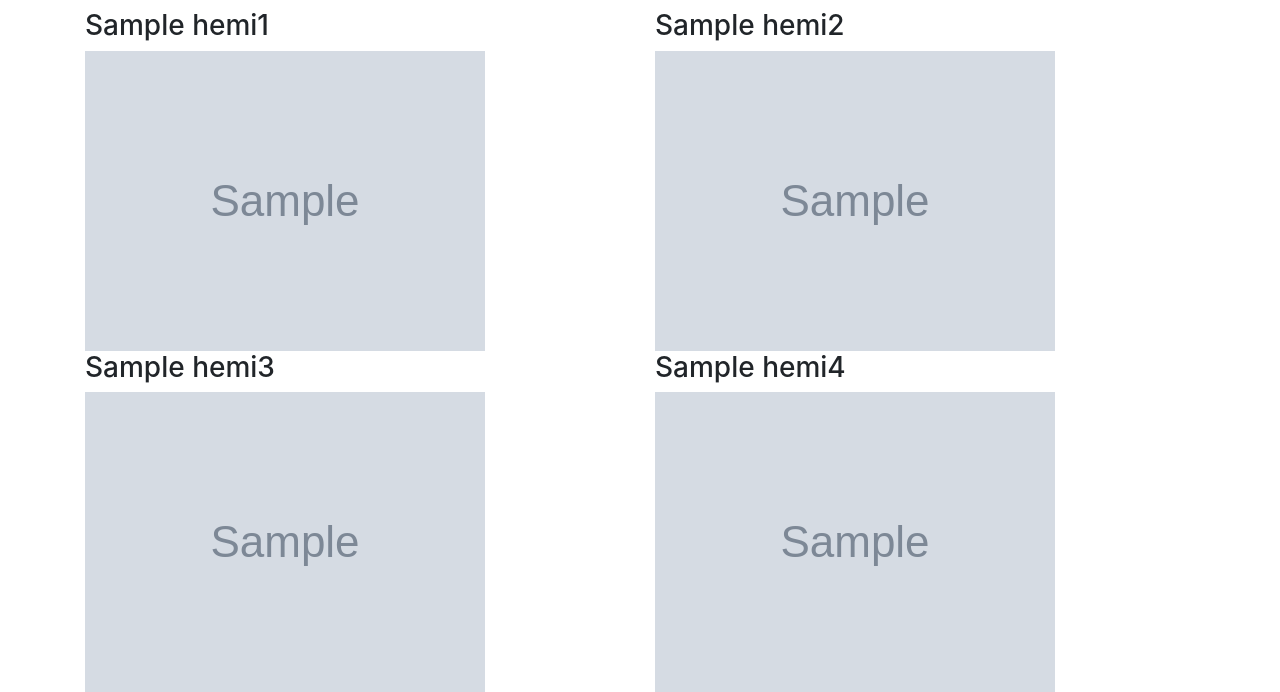
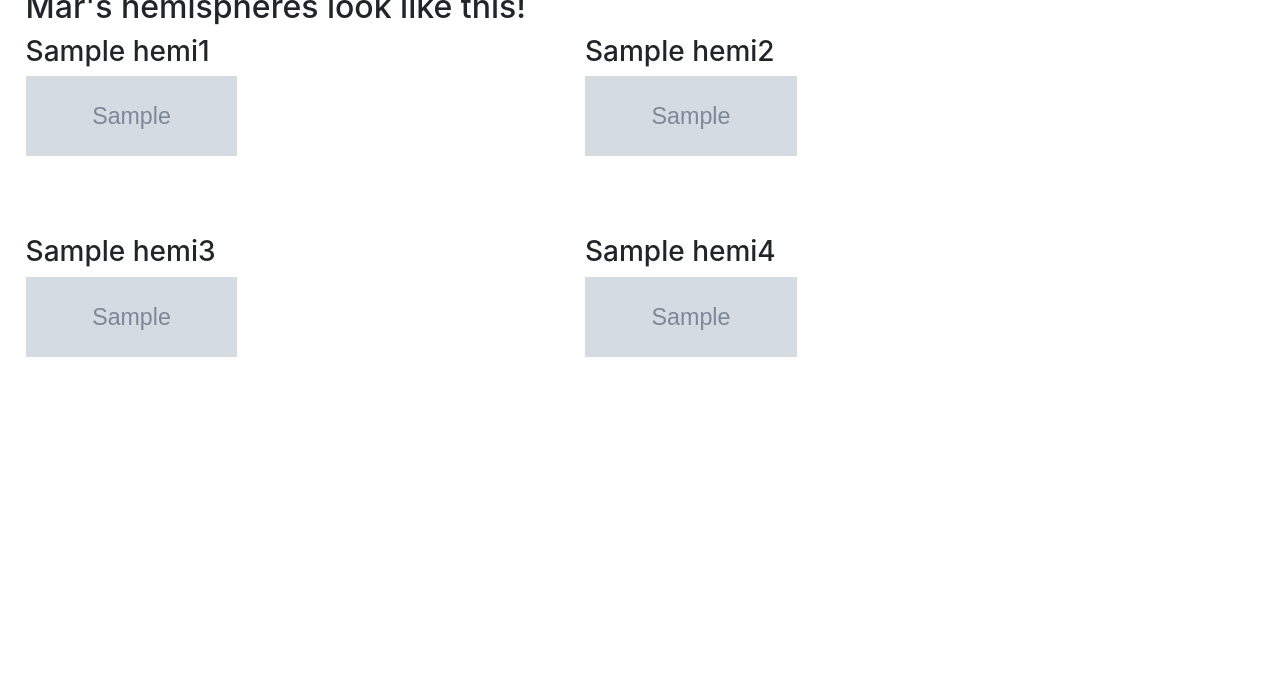
Before and after one commit to kplam624/web-scraping-challenge, a Flask app: page / in a window 1280 px wide. Shown: the part 1125-1817 px from the top of the page. After the commit the page ends 1482 px from the top, so only its background shows below. Run offline with Flask 2, Linux system fonts and the light colour scheme; grey boxes marked "Sample" are stand-in pictures; a database or web service that is not in the repository returns one stand-in record (values such as "Sample title"); some libraries are stand-ins or nearby versions.

Commit message:
Added to the style.css.

```diff
--- a/templates/index.html
+++ b/templates/index.html
@@ -48,23 +48,23 @@
     <div class="row">
       <div class="col-md-6">
         <h3>{{mars.hemi1.title}}</h3>
-        <img src="{{ mars.hemi1.image }}" alt="mars hemisphere">
+        <img src="{{ mars.hemi1.image }}" alt="mars hemisphere"class="resize">
       </div>
       <div class="col-md-6">
         <h3>{{mars.hemi2.title}}</h3>
-        <img src="{{ mars.hemi2.image }}" alt="mars hemisphere">
+        <img src="{{ mars.hemi2.image }}" alt="mars hemisphere"class="resize">
       </div>
     </div>
 
     <div class="row">
       <div class="col-md-6">
         <h3>{{mars.hemi3.title}}</h3>
-        <img src="{{ mars.hemi3.image }}" alt="mars hemisphere">
+        <img src="{{ mars.hemi3.image }}" alt="mars hemisphere"class="resize">
       </div>
 
       <div class="col-md-6">
         <h3>{{mars.hemi4.title}}</h3>
-        <img src="{{ mars.hemi4.image }}" alt="mars hemisphere">
+        <img src="{{ mars.hemi4.image }}" alt="mars hemisphere"class="resize">
       </div>
 
     </div>
--- a/templates/style.css
+++ b/templates/style.css
@@ -0,0 +1,11 @@
+/* Style sheet for index.html */
+
+.container{
+    margin: 0;
+    padding: 2%;
+}
+
+.resize{
+    width: 40%;
+    height: 40%
+}
```
